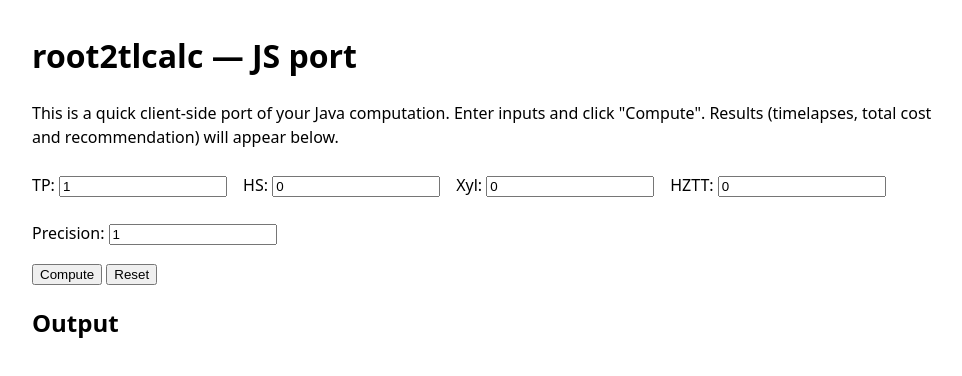
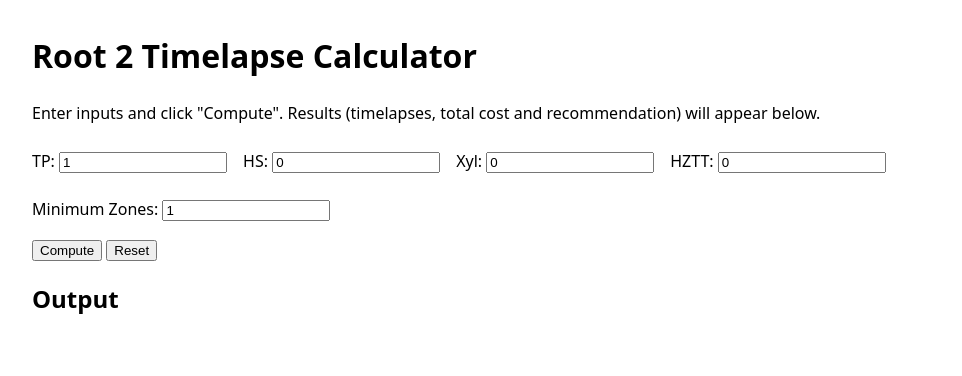
Before and after one commit to SirKill-a-Lot/root2tlcalc, a plain HTML site: page index.html in a window 1280 px wide. Shown: the whole page, without its empty margins (158-1120 px from the left). Drawn offline with Linux system fonts and the light colour scheme.

Commit message:
Update headings and labels in index.html

```diff
--- a/index.html
+++ b/index.html
@@ -13,8 +13,8 @@
   </style>
 </head>
 <body>
-  <h1>root2tlcalc — JS port</h1>
-  <p>This is a quick client-side port of your Java computation. Enter inputs and click "Compute". Results (timelapses, total cost and recommendation) will appear below.</p>
+  <h1>Root 2 Timelapse Calculator</h1>
+  <p>Enter inputs and click "Compute". Results (timelapses, total cost and recommendation) will appear below.</p>
 
   <form id="form" onsubmit="return false;">
     <div class="row">
@@ -22,7 +22,7 @@
       <label>HS: <input id="hs" type="number" step="1" value="0"></label>
       <label>Xyl: <input id="xyl" type="number" step="1" value="0"></label>
       <label>HZTT: <input id="hztt" type="number" step="1" value="0"></label>
-      <label>Precision: <input id="precision" type="number" step="1" value="1"></label>
+      <label>Minimum Zones: <input id="precision" type="number" step="1" value="1"></label>
     </div>
     <div style="margin-top:1rem">
       <button id="compute">Compute</button>
```
